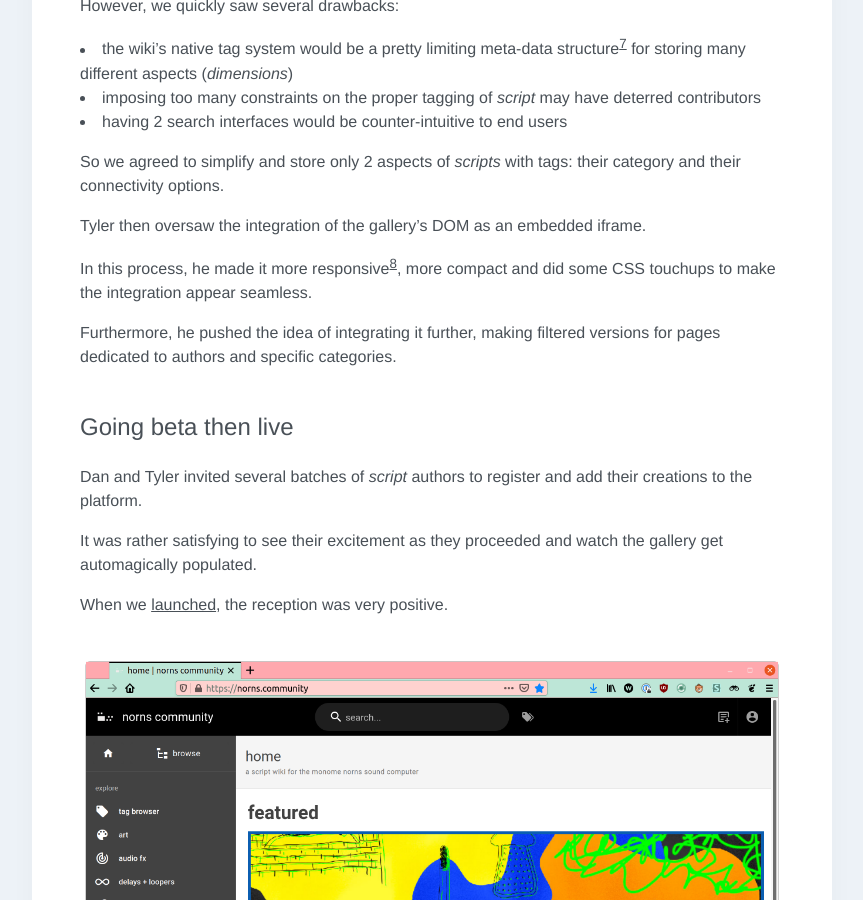
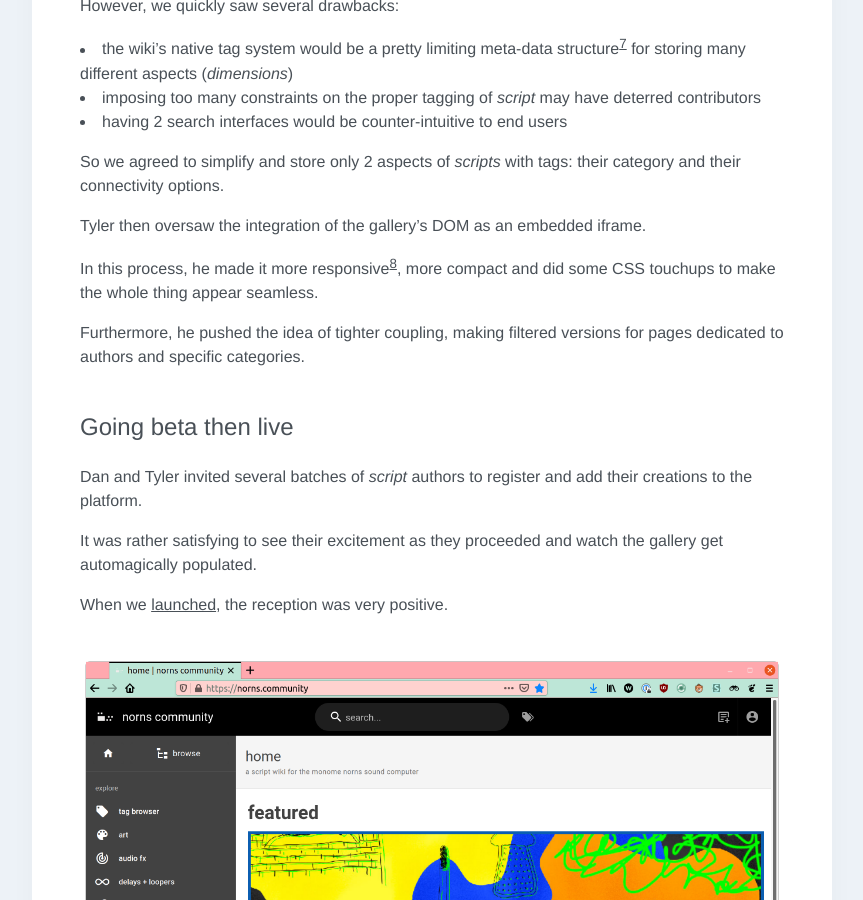
Before and after one commit to p3r7/blog, a Jekyll site: the page built from _posts/2021-05-10-norns-community.md, in a window 1280 px wide and 900 px high, scrolled down 4307 px. Shown: the whole window, without its empty margins (208-1071 px from the left). Built offline with Jekyll 4.4.1, drawn with Linux system fonts in a browser that asks for light colours; some web fonts are replaced.

Commit message:
word reuse

```diff
--- a/_posts/2021-05-10-norns-community.md
+++ b/_posts/2021-05-10-norns-community.md
@@ -110,9 +110,9 @@ So we agreed to simplify and store only 2 aspects of _scripts_ with tags: their
 
 Tyler then oversaw the integration of the gallery's DOM as an embedded iframe.
 
-In this process, he made it more responsive[^8], more compact and did some CSS touchups to make the integration appear seamless.
+In this process, he made it more responsive[^8], more compact and did some CSS touchups to make the whole thing appear seamless.
 
-Furthermore, he pushed the idea of integrating it further, making filtered versions for pages dedicated to authors and specific categories.
+Furthermore, he pushed the idea of tighter coupling, making filtered versions for pages dedicated to authors and specific categories.
 
 
 ## Going beta then live
```
